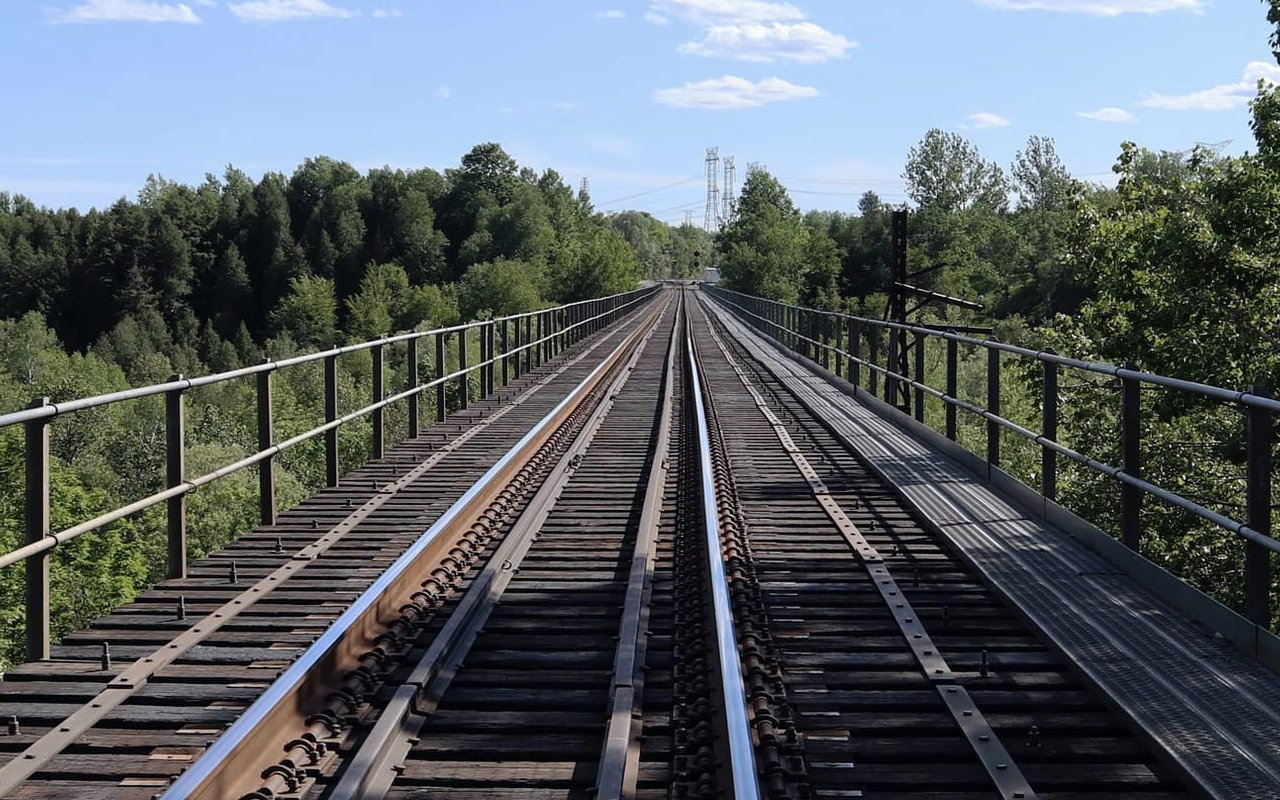
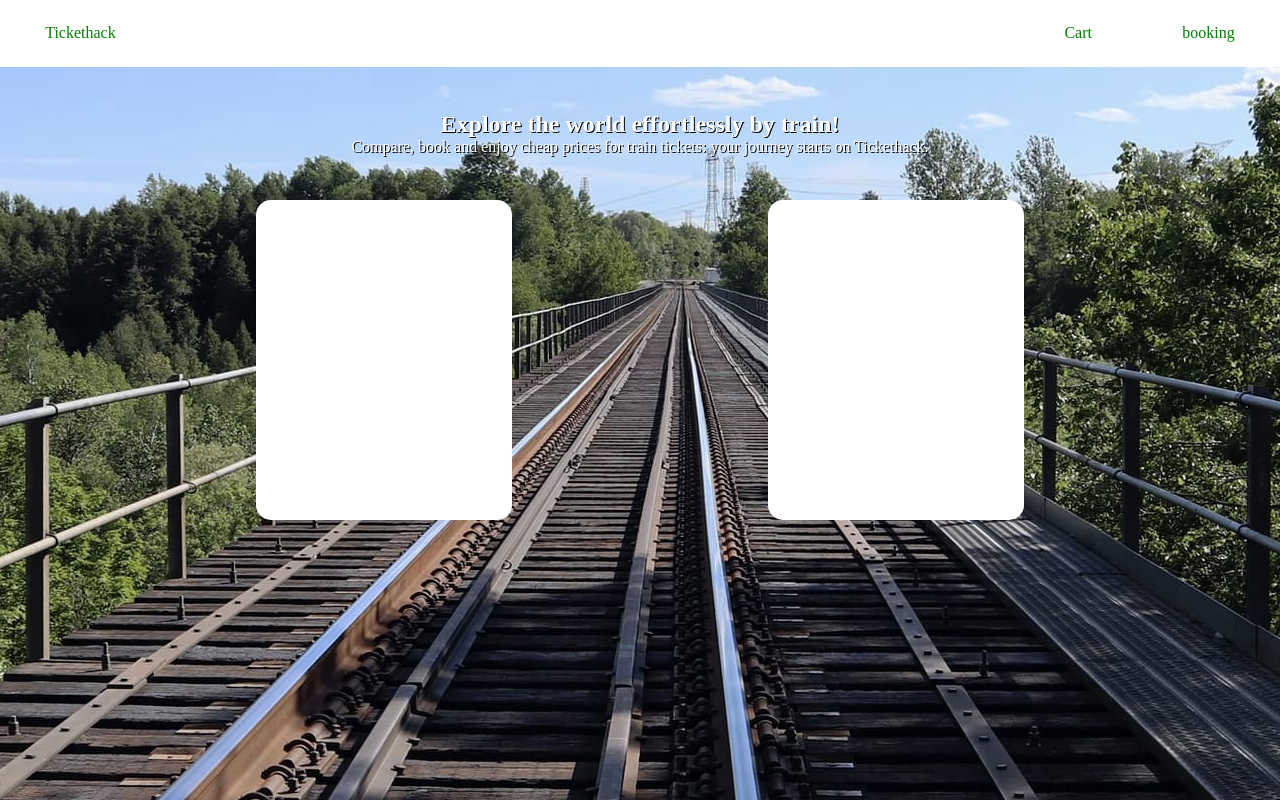
Before and after one commit to WeKeys-Lyon/hackathon-frontend, a plain HTML site: page index.html in a window 1280 px wide. Drawn offline with Linux system fonts and the light colour scheme.

Commit message:
Start template

```diff
--- a/index.html
+++ b/index.html
@@ -7,7 +7,19 @@
     <link rel="stylesheet" href="style.css">
 </head>
 <body>
-
+    <div id="main">
+    <div id="header">
+        <div id="logo">Tickethack</div>
+        <div id="empty"></div>
+        <div id="cart">Cart</div>
+        <div id="booking">booking</div>
+    </div>
+    <div id="preambule"><section><h1>Explore the world effortlessly by train!</h1><p>Compare, book and enjoy cheap prices for train tickets: your journey starts on Tickethack.</p></section></div>
+    <div id="query">
+        <div id="search"></div>
+        <div id="result"></div>
+    </div>
+    </div>
     <script src="script.js"></script>
 </body>
 </html>
--- a/style.css
+++ b/style.css
@@ -5,3 +5,63 @@
 body {
     background: url('./images/background.jpg') no-repeat fixed center;
 }
+#main {
+  display: grid;
+  grid-template-rows: repeat(12, 1fr);
+  grid-template-columns: repeat(12, 1fr);
+  height: 100vh;
+  width: 100vw;
+}
+#header {
+  grid-row-start: 1;
+  grid-row-end: 2;
+  grid-column-start: 1;
+  grid-column-end: 13;
+  background-color: white;
+  color: green;
+  display: flex;
+  justify-content: space-around;
+  align-items: center;
+}
+#empty {
+    margin-left : 60vw;
+}
+#logo {
+
+}
+#preambule {
+  grid-row-start: 2;
+  grid-row-end: 4;
+  grid-column-start: 1;
+  grid-column-end: 13;
+  color: white;
+  display:flex;
+  justify-content: center;
+  align-items: center;
+  text-align: center;
+
+  text-shadow: 1px 1px black;
+}
+#query {
+  grid-row-start: 4;
+  grid-row-end: 10;
+  grid-column-start: 1;
+  grid-column-end: 13;
+  display: flex;
+  justify-content: space-evenly;
+  align-items: start;
+}
+#search {
+    background-color: white;
+    width: 20vw;
+    min-width: 150px;
+    height: 40vh;
+    border-radius: 15px;
+}
+#result {
+    background-color: white;
+    min-width: 150px;
+    width: 20vw;
+    height: 40vh;
+    border-radius: 15px;
+}
```
